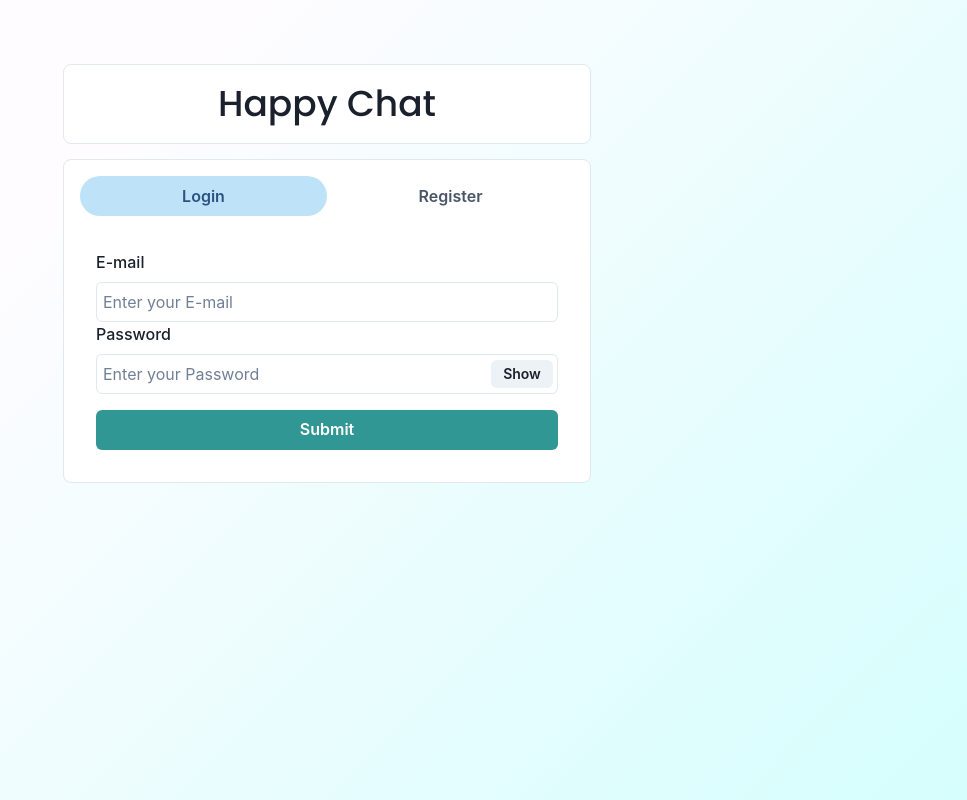
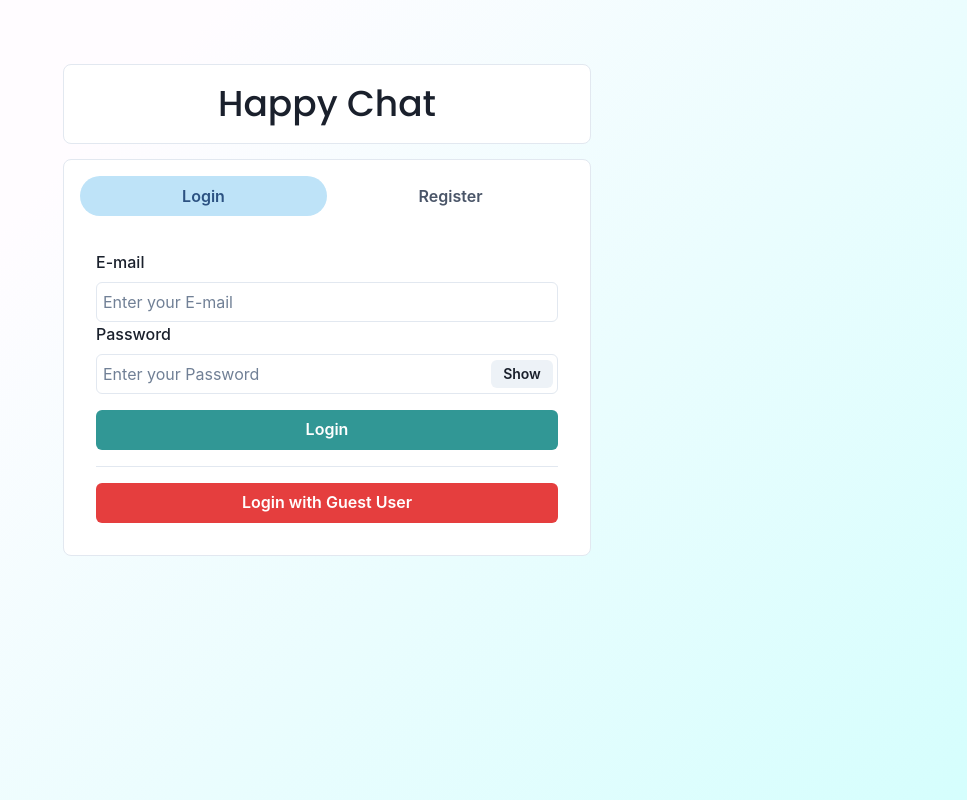
Before and after one commit to Parm-S/Happy-Chat-app, a React (Create React App) app in the folder client/: page / in a window 1280 px wide. Shown: the whole page, without its empty margins (313-1280 px from the left). Built offline with nearby package versions, Linux system fonts and the light colour scheme.

Commit message:
added loading for guest login button

```diff
--- a/client/src/components/Login/Login.jsx
+++ b/client/src/components/Login/Login.jsx
@@ -9,6 +9,8 @@ import InputRHF from "../common/InputRHF";
 
 import { loginSchema } from "./schema";
 import { userLoginObject } from "./constant";
+
+import data from "../../data.json";
 
 const Login = () => {
   const DEFAULT_VALUES = {
@@ -24,11 +26,14 @@ const Login = () => {
     resolver: yupResolver(loginSchema),
     defaultValues: DEFAULT_VALUES,
   });
+  const [isLoading, setIsLoading] = React.useState(false);
 
   function onSubmit(values) {
+    setIsLoading(true);
     console.log(values);
     return new Promise((resolve) => {
       setTimeout(() => {
+        setIsLoading(false);
         alert(JSON.stringify(values, null, 2));
         resolve();
       }, 3000);
@@ -60,9 +65,18 @@ const Login = () => {
           colorScheme="teal"
           isLoading={isSubmitting}
           type="submit">
-          Submit
+          {data.login.title}
         </Button>
       </form>
+      <Button
+        width={"100%"}
+        colorScheme="red"
+        isLoading={isLoading}
+        onClick={() =>
+          onSubmit({ email: "guest@example.com", password: "123456" })
+        }>
+        {data.login.guestLoginbutton}
+      </Button>
     </VStack>
   );
 };
--- a/client/src/components/Register/Register.jsx
+++ b/client/src/components/Register/Register.jsx
@@ -10,6 +10,8 @@ import FileInputRHF from "../common/FileInputRHF";
 
 import { registerSchema } from "./schema";
 import { userRegisterObject } from "./constant";
+
+import data from "../../data.json";
 
 const Register = () => {
   const DEFAULT_VALUES = {
@@ -69,7 +71,7 @@ const Register = () => {
           colorScheme="teal"
           isLoading={isSubmitting}
           type="submit">
-          Submit
+          {data.register.title}
         </Button>
       </form>
     </VStack>
--- a/client/src/data.json
+++ b/client/src/data.json
@@ -9,5 +9,12 @@
       "id": 2,
       "name": "Register"
     }
-  ]
+  ],
+  "login": {
+    "title": "Login",
+    "guestLoginbutton": "Login with Guest User"
+  },
+  "register": {
+    "title": "Register"
+  }
 }
```
